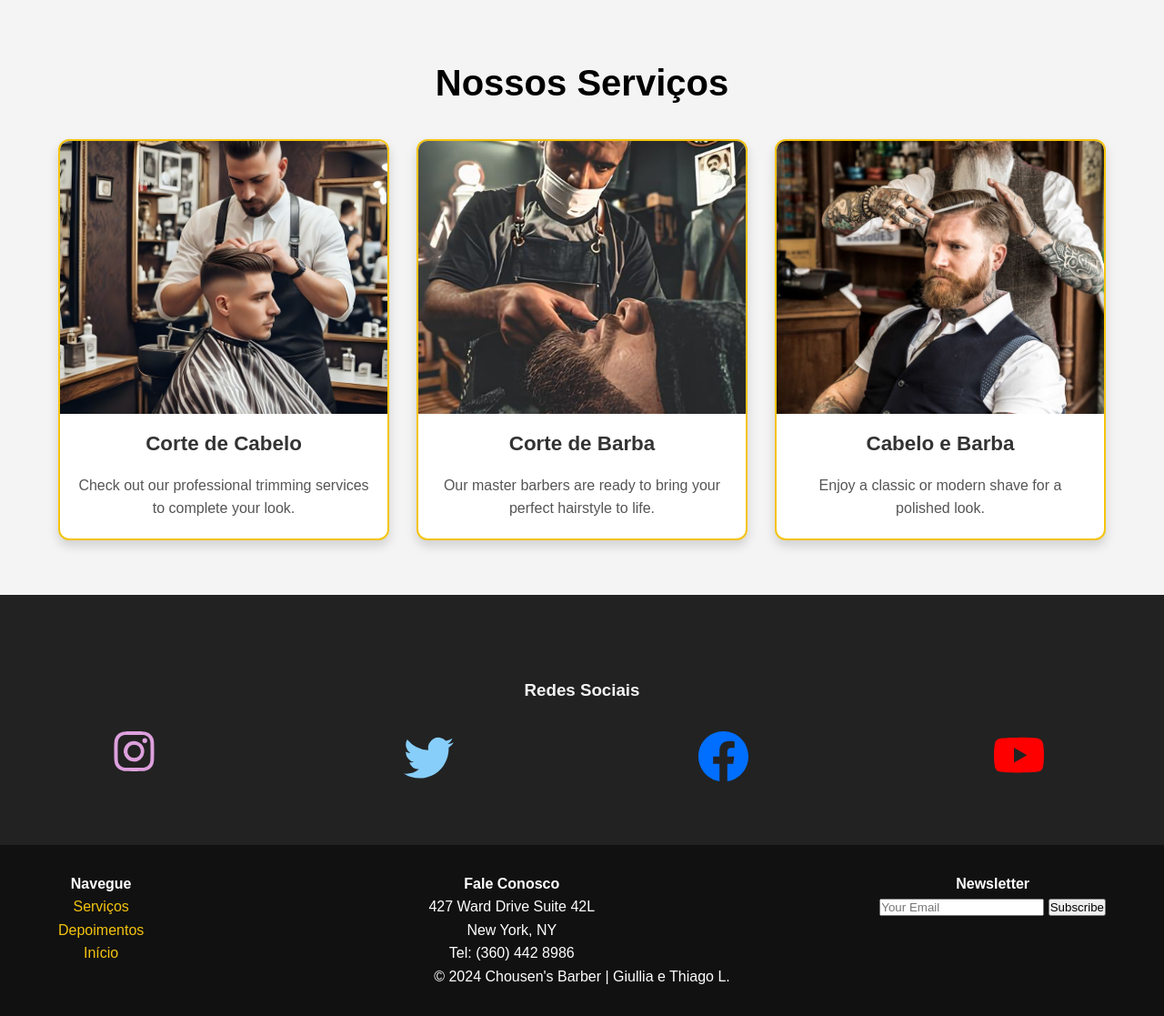
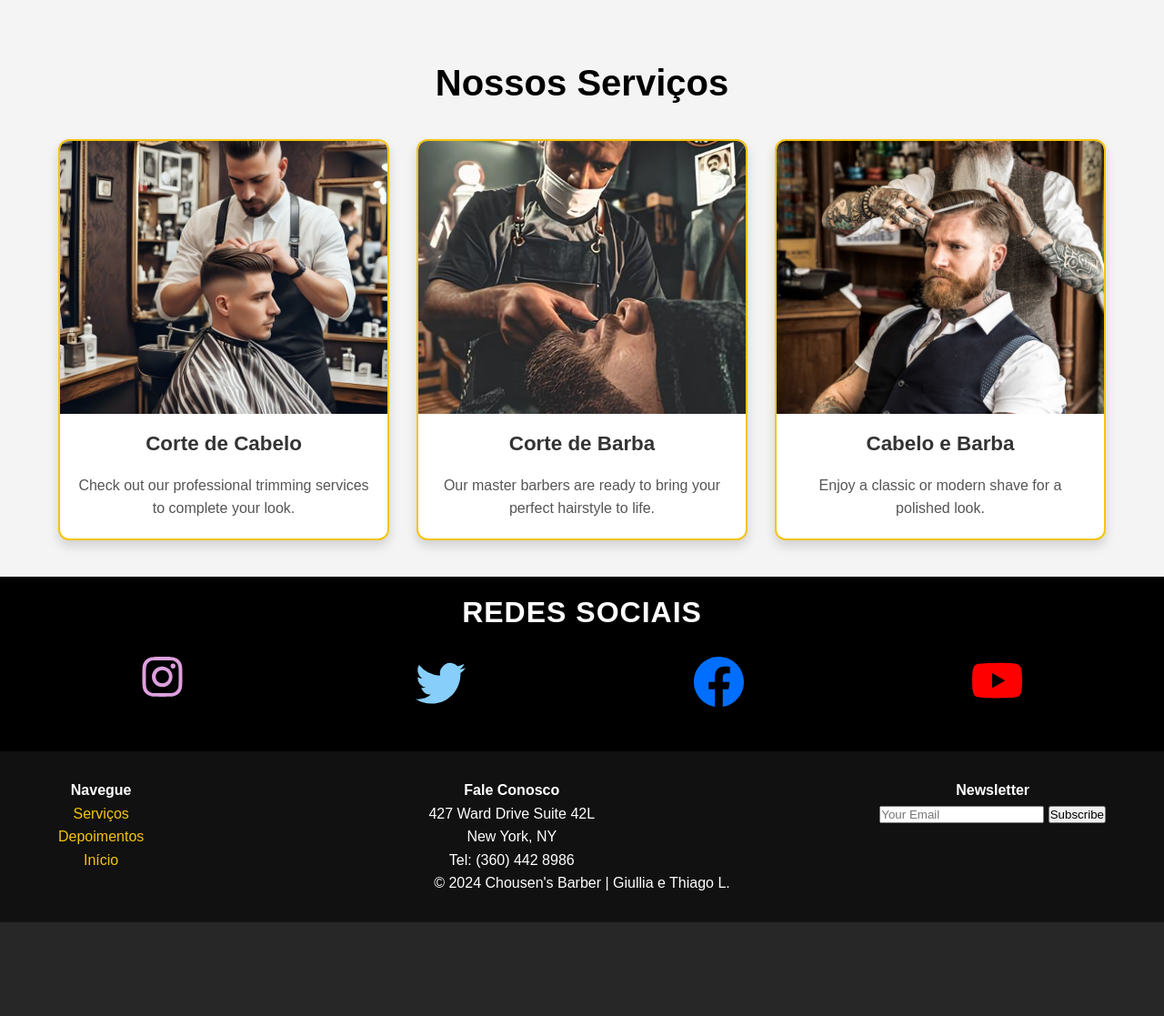
Before and after one commit to yanmazzucatto/algoritmos, a PHP site: page / in a window 1280 px wide. Shown: the part 1205-2322 px from the top of the page at 91% size. After the commit the page ends 2219 px from the top, so only its background shows below. Run offline with PHP 8.4, Linux system fonts and the light colour scheme.

Commit message:
Nov 30, 2024, 8:30 PM

```diff
--- a/barbershop-Lorena-Giullia/index.html
+++ b/barbershop-Lorena-Giullia/index.html
@@ -116,9 +116,8 @@
         </section>
     </main>
 
-    <section class="social-medias">
         <div class="row-medias">
-                <h3 style="width: 100%;">Redes Sociais</h3>
+                <h3 >Redes Sociais</h3>
 
                     <a href="https://www.instagram.com/">
                         <svg id="instagram" xmlns="http://www.w3.org/2000/svg" width="36" height="16" fill="currentColor" class="bi bi-instagram" viewBox="0 0 16 16">
@@ -138,7 +137,7 @@
                     </a>
 
             </div>
-    </section>
+
     <!-- Footer Section -->
     <footer id="contact">
 
--- a/barbershop-Lorena-Giullia/style.css
+++ b/barbershop-Lorena-Giullia/style.css
@@ -328,6 +328,12 @@ h2 {
     flex-wrap: wrap;
     gap: 30px;
     margin-top: 30px;
+    background-color: #000;
+    padding: 20px 40px;
+    padding-bottom: 50px;
+    height: 24vh;
+    z-index: 5;
+    margin-top: -20px;
 }
 .row-medias a{
     width: 23%;
@@ -337,6 +343,19 @@ h2 {
     font-weight: bold;
     text-transform: uppercase;
     letter-spacing: 1px;
+
+}
+.row-medias h3{
+    text-align: center;
+    color: #fff;
+    width: 100%;
+    font-size: 2rem; /* Tamanho maior para o texto principal */
+    font-weight: bold;
+    text-transform: uppercase;
+    letter-spacing: 1px; /* Aumento no espaçamento das letras */
+    text-shadow: 8px 8px 14px rgba(0, 0, 0, 0.5); /* Sombra para destacar o texto */
+    line-height: 1.2;
+
 
 }
 .row-medias svg{
```
